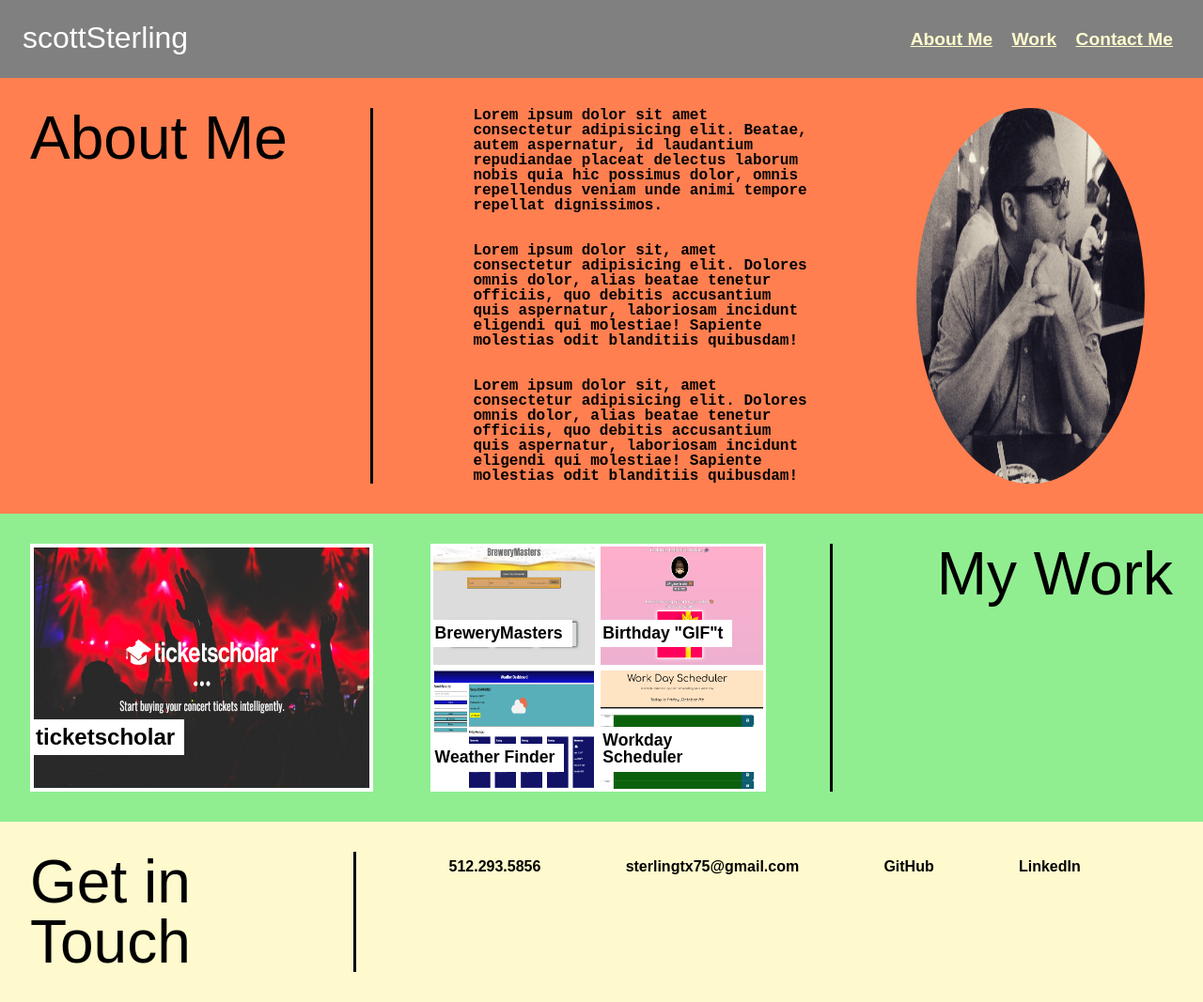
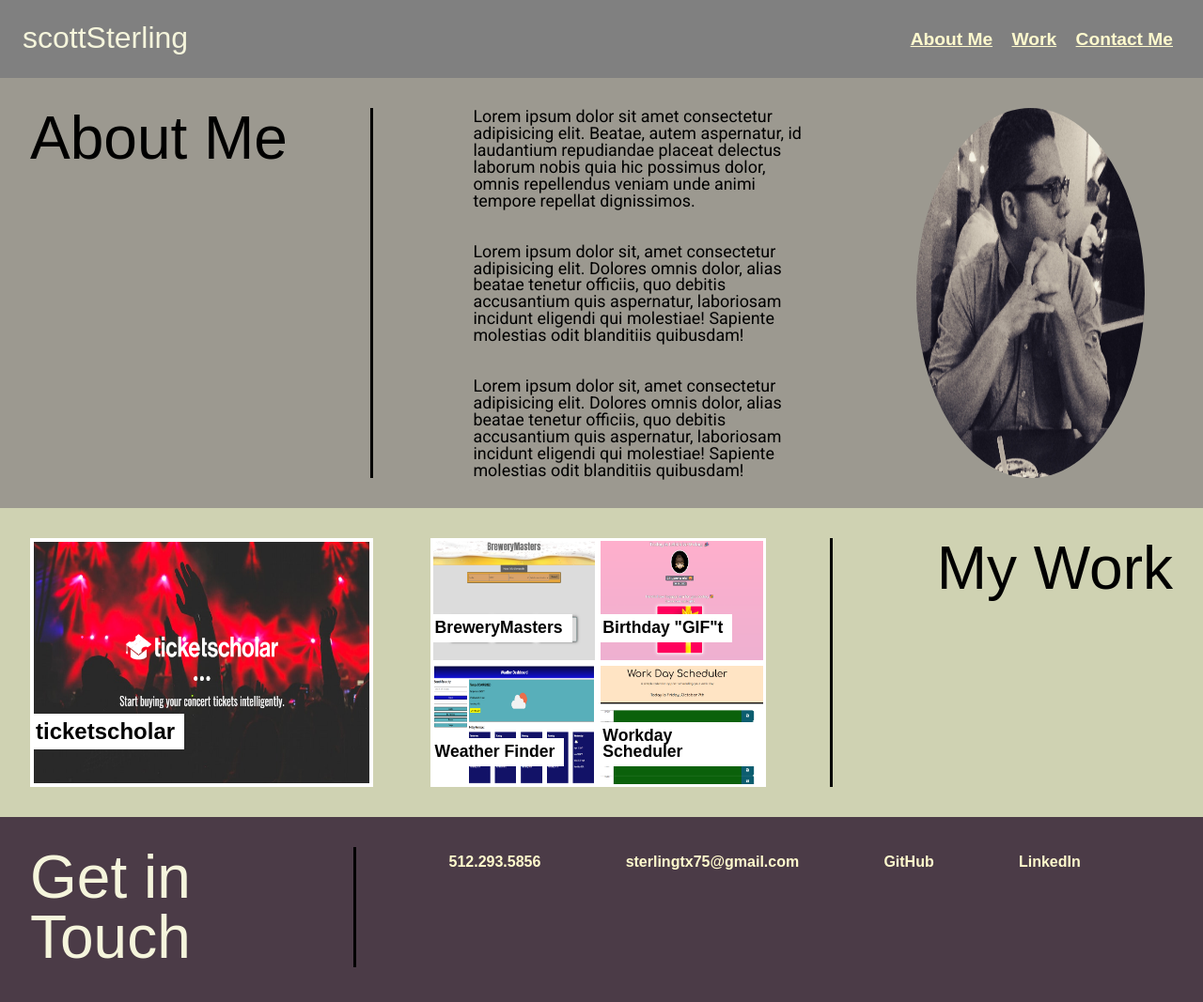
Before and after one commit to OvernightSolo/scott-sterling-portfolio, a plain HTML site: page index.html in a window 1280 px wide. Shown: the whole page at 94% size. Drawn offline with Linux system fonts and the light colour scheme.

Commit message:
tweaking colors

```diff
--- a/assets/css/style5.css
+++ b/assets/css/style5.css
@@ -1,5 +1,5 @@
 body {
-  background-color: lemonchiffon;
+  background-color: #4b3b47;
 }
 
 .introduction {
@@ -11,12 +11,14 @@ body {
 }
 
 p {
-  font-family: "Courier New", Courier, monospace;
-  font-weight: bolder;
+  font-family: "Roboto", sans-serif;
+  font-size: 1.12rem;
+  /* font-weight: 700; */
 }
 
 .my-name {
   font-size: 2rem;
+  color: beige;
 }
 
 .top-links {
@@ -38,7 +40,7 @@ p {
   display: flex;
   padding: 2rem;
   justify-content: space-between;
-  background-color: coral;
+  background-color: #9c9990;
 }
 
 .about-title,
@@ -61,13 +63,14 @@ p {
   display: flex;
   padding: 2rem;
   justify-content: space-between;
-  background-color: lightgreen;
+  background-color: #cfd2b2;
 }
 
 .contact {
   display: flex;
   padding: 2rem;
-  background-color: lemonchiffon;
+  background-color: #4b3b47;
+  color: beige;
   justify-content: space-between;
 }
 
@@ -142,7 +145,7 @@ p {
 .bottom-links a {
   font-weight: bold;
   text-decoration: none;
-  color: black;
+  color: lemonchiffon;
 }
 
 .top-links a:hover {
@@ -150,7 +153,7 @@ p {
 }
 
 .bottom-links a:hover {
-  color: black;
+  color: lemonchiffon;
   border: 4px dotted grey;
   padding: 5px;
 }
--- a/index.html
+++ b/index.html
@@ -7,6 +7,12 @@
     <title>Professional Portfolio</title>
     <link rel="stylesheet" href="./assets/css/reset.css" />
     <link rel="stylesheet" href="./assets/css/style5.css" />
+    <link rel="preconnect" href="https://fonts.googleapis.com" />
+    <link rel="preconnect" href="https://fonts.gstatic.com" crossorigin />
+    <link
+      href="https://fonts.googleapis.com/css2?family=Roboto:wght@100;400;700&display=swap"
+      rel="stylesheet"
+    />
   </head>
   <body>
     <header class="introduction">
```
